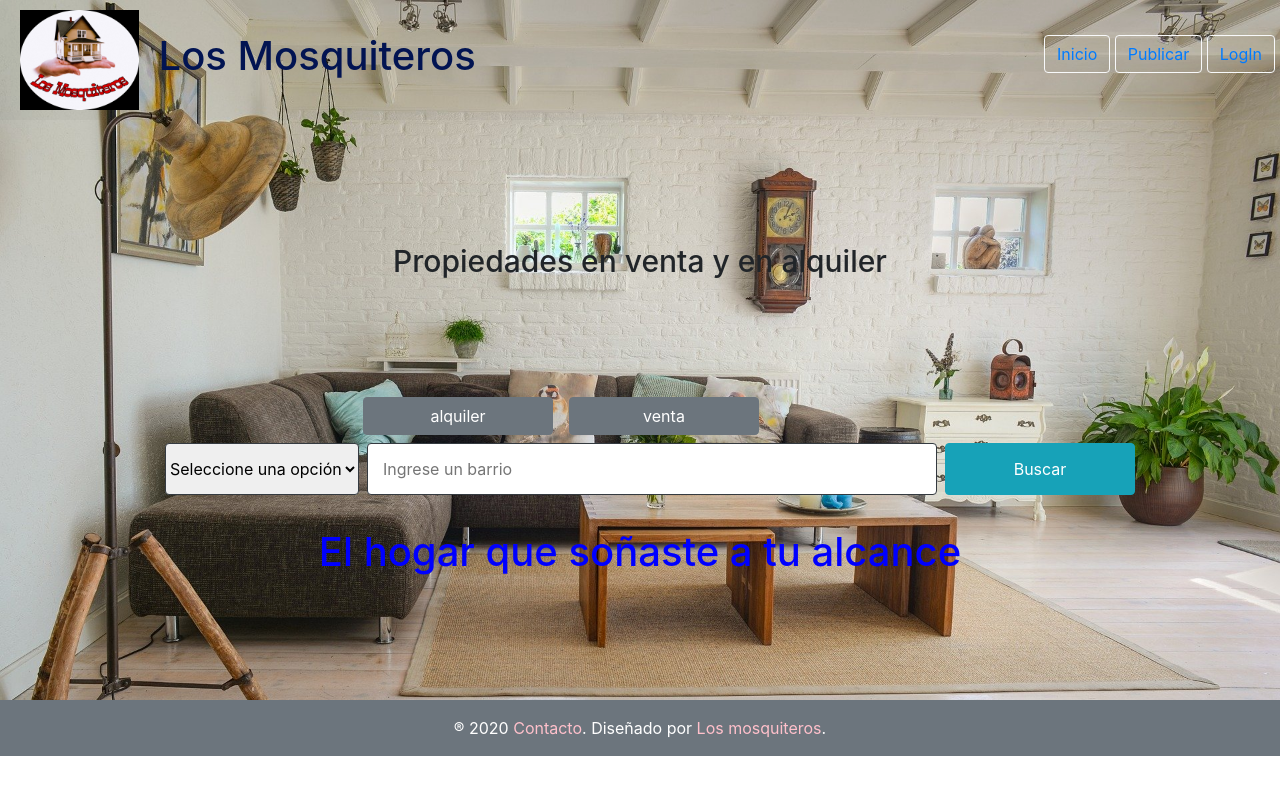
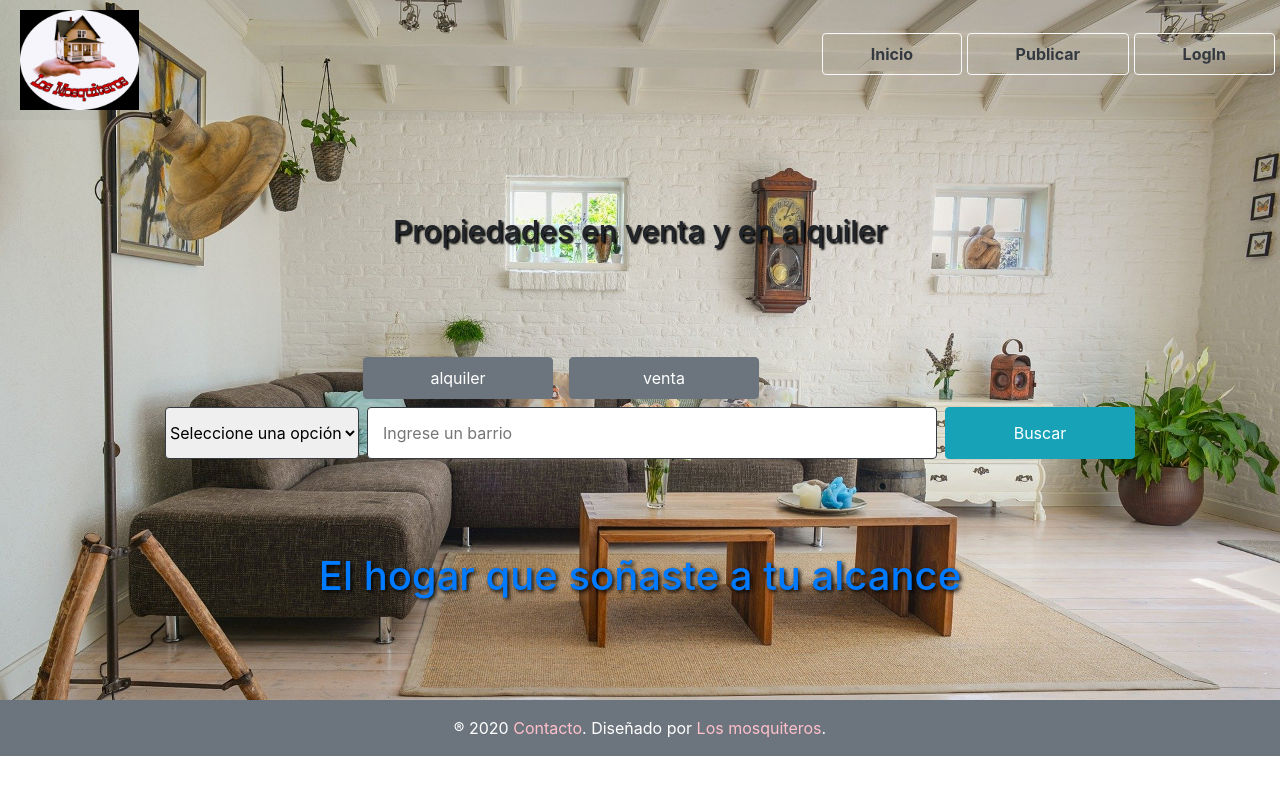
Before and after one commit to dchiapa/losMosquiteros, a PHP site: page / in a window 1280 px wide. Run offline with PHP 8.4, Linux system fonts and the light colour scheme; data comes from the database, SQL or seed files in the repository.

Commit message:
adaptacion fer-3

```diff
--- a/css/main.css
+++ b/css/main.css
@@ -35,22 +35,13 @@
     width: auto;
 }
 
-#ppal header h1 {
-    color: rgb(2, 20, 82);
-    margin-left: 20px;
-}
-
 #ppal header nav {
     position: absolute;
     right: 5px;
 }
 
-#ppal header nav ul li:hover {
+#ppal header nav ul li {
     font-weight: bold;
-}
-
-#ppal header nav ul li a:hover {
-    text-decoration: none;
 }
 
 
@@ -58,13 +49,12 @@
 
 #ppal h2 {
     font-size: 30px;
-    margin-top: 20px;
+    text-shadow: 2px 2px 2px #000000;
 }
 
 #ppal h3 {
-    color: rgb(0, 0, 255);
     font-size: 40px;
-    margin-top: -70px;
+    text-shadow: 2px 2px 4px #000000;
 }
 
 #admin {
--- a/index.php
+++ b/index.php
@@ -10,12 +10,12 @@
 	<main id="ppal">
 		<header class="card-header border-0">
 			<img src="img/logo2.jpeg" alt="Logo de Los mosquiteros">
-			<h1 class="">Los Mosquiteros</h1>
+			<h1 class="d-none">Los Mosquiteros</h1>
 			<nav>
 			    <ul>
-			        <li class="btn btn-outline-light "><a href="index.php">Inicio</a></li>
-			        <li class="btn btn-outline-light"><a href="">Publicar</a></li>
-			        <li class="btn btn-outline-light"><a href="admin.php">LogIn</a></li>
+			        <li class="btn btn-outline-light py-2 px-5"><a href="index.php" class="text-dark">Inicio</a></li>
+			        <li class="btn btn-outline-light py-2 px-5"><a href="" class="text-dark">Publicar</a></li>
+			        <li class="btn btn-outline-light py-2 px-5"><a href="admin.php" class="text-dark">LogIn</a></li>
 			    </ul>
 			</nav>
 		</header>
@@ -26,7 +26,7 @@
 <?php
    	while ($estado = mysqli_fetch_assoc($estados)) {
 ?>
-				<button type="button" value="<?= $estado['idEstado'] ?>" id="<?= $estado['idEstado'] ?>" class=" btnEstado btn btn-secondary col-2 m-2"><?= $estado['valorEstado'] ?></button>
+				<button type="button" value="<?= $estado['idEstado'] ?>" id="<?= $estado['idEstado'] ?>" class=" btnEstado btn btn-secondary col-2 m-2 py-2 px-5"><?= $estado['valorEstado'] ?></button>
 <?php
 	}
 ?>
@@ -50,7 +50,7 @@
 			</div>
 			<div class="col-3"></div>
 		</form>
-		<h3>El hogar que soñaste a tu alcance</h3>
+		<h3 class="text-primary">El hogar que soñaste a tu alcance</h3>
 		<script src="js/estado.js"></script>
 	</main>
 <?php
```
